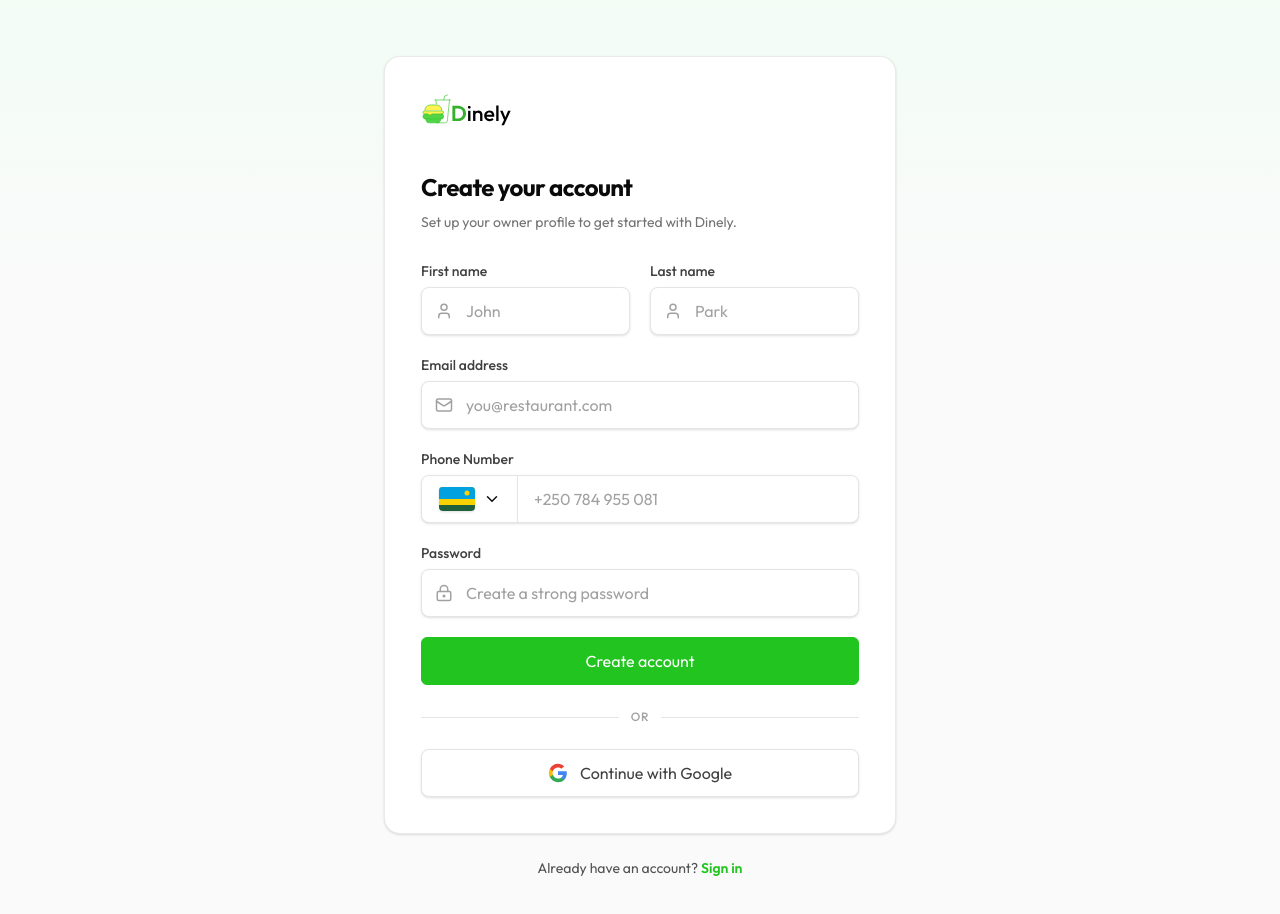
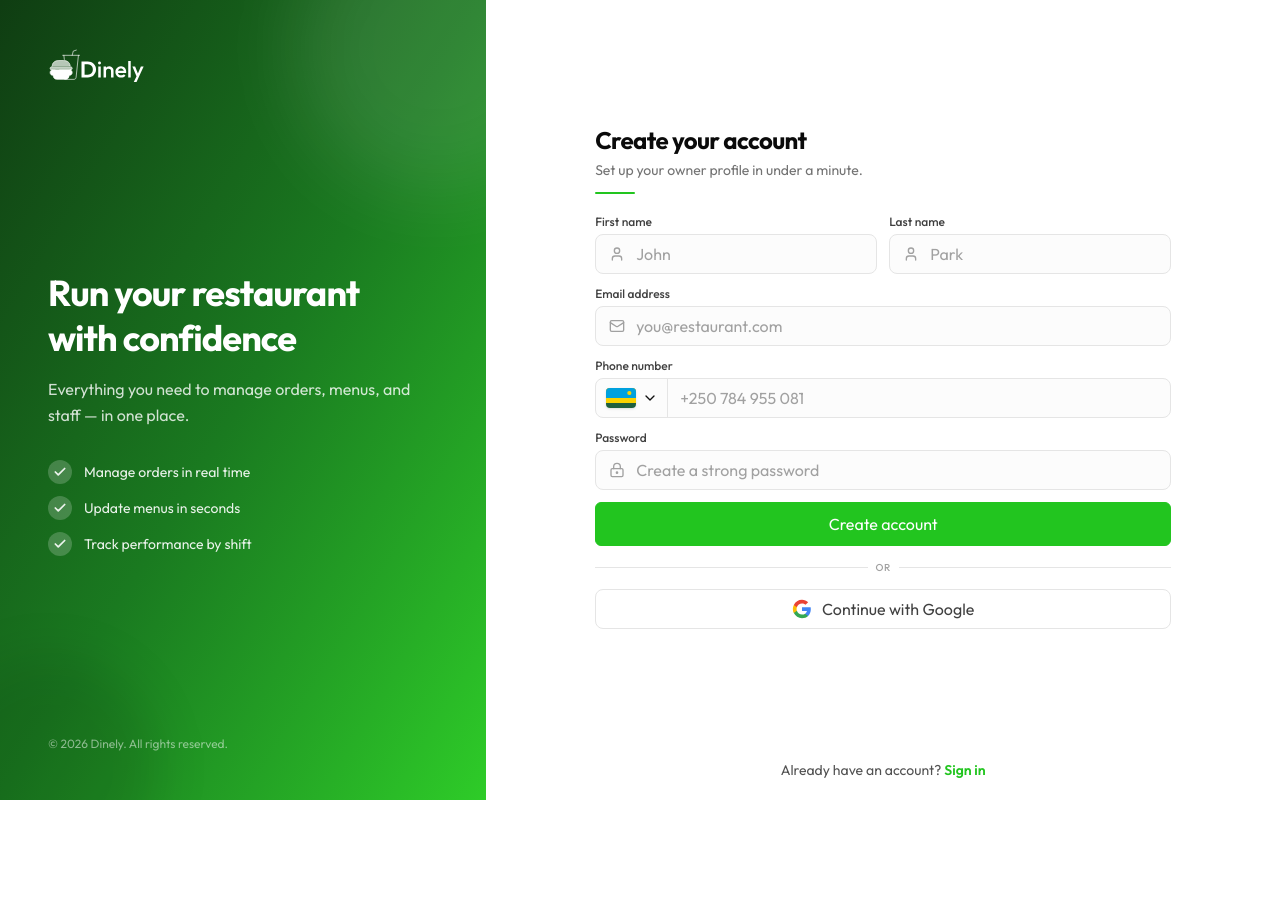
Before and after one commit to Honore-models/Dinely, a Next.js app in the folder dinely-saas/: page /register in a window 1280 px wide. Shown: the top 914 px of the page. After the commit the page ends 800 px from the top, so only its background shows below. Built offline with nearby package versions, Linux system fonts and the light colour scheme.

Commit message:
refactor: update layout and styling for authentication pages, including compact input sizes and improved AuthFormPanel structure

```diff
--- a/dinely-saas/src/app/(auth)/layout.tsx
+++ b/dinely-saas/src/app/(auth)/layout.tsx
@@ -1,3 +1,3 @@
 export default function AuthLayout({ children }: { children: React.ReactNode }) {
-  return children;
+  return <div className="h-dvh overflow-hidden">{children}</div>;
 }
--- a/dinely-saas/src/app/(auth)/register/page.tsx
+++ b/dinely-saas/src/app/(auth)/register/page.tsx
@@ -7,14 +7,17 @@ import { Button } from "../../../components/ui/Button";
 import { Input } from "../../../components/ui/Input";
 import { PhoneInput } from "../../../components/ui/PhoneInput";
 
+const compact = "compact" as const;
+const icon = 16;
+
 export default function RegisterPage() {
   return (
     <AuthFormPanel
       wide
       title="Create your account"
-      subtitle="Set up your owner profile to get started with Dinely."
+      subtitle="Set up your owner profile in under a minute."
       footer={
-        <p className="text-center text-sm text-neutral-600">
+        <p className="text-center text-xs text-neutral-600 sm:text-sm">
           Already have an account?{" "}
           <Link href="/login" className="font-semibold text-[#22c51f] hover:text-[#1bad1a]">
             Sign in
@@ -22,33 +25,35 @@ export default function RegisterPage() {
         </p>
       }
     >
-      <form className="mt-7 grid gap-5 sm:grid-cols-2">
-        <Input label="First name" placeholder="John" icon={<User size={18} />} />
-        <Input label="Last name" placeholder="Park" icon={<User size={18} />} />
-        <div className="sm:col-span-2">
+      <form className="grid grid-cols-2 gap-x-3 gap-y-3">
+        <Input size={compact} label="First name" placeholder="John" icon={<User size={icon} />} />
+        <Input size={compact} label="Last name" placeholder="Park" icon={<User size={icon} />} />
+        <div className="col-span-2">
           <Input
+            size={compact}
             label="Email address"
             type="email"
             placeholder="you@restaurant.com"
-            icon={<Mail size={18} />}
+            icon={<Mail size={icon} />}
           />
         </div>
-        <div className="sm:col-span-2">
-          <PhoneInput placeholder="+250 784 955 081" />
+        <div className="col-span-2">
+          <PhoneInput size={compact} placeholder="+250 784 955 081" />
         </div>
-        <div className="sm:col-span-2">
+        <div className="col-span-2">
           <Input
+            size={compact}
             label="Password"
             type="password"
             placeholder="Create a strong password"
-            icon={<LockKeyhole size={18} />}
+            icon={<LockKeyhole size={icon} />}
           />
         </div>
-        <Button className="h-12 w-full rounded-lg text-sm sm:col-span-2">Create account</Button>
-        <div className="sm:col-span-2">
+        <Button className="col-span-2 h-10 w-full rounded-lg text-sm">Create account</Button>
+        <div className="col-span-2">
           <AuthDivider />
         </div>
-        <div className="sm:col-span-2">
+        <div className="col-span-2">
           <AuthGoogleButton label="Continue with Google" />
         </div>
       </form>
--- /dev/null
+++ b/dinely-saas/src/components/auth/AuthBrandPanel.tsx
@@ -0,0 +1,47 @@
+import Image from "next/image";
+import { Check } from "lucide-react";
+
+const highlights = [
+  "Manage orders in real time",
+  "Update menus in seconds",
+  "Track performance by shift",
+];
+
+export function AuthBrandPanel() {
+  return (
+    <aside className="relative hidden overflow-hidden bg-gradient-to-br from-[#0f3d12] via-[#1a7a20] to-[#2ecc28] lg:flex lg:flex-col lg:justify-between lg:p-10 xl:p-12">
+      <div className="pointer-events-none absolute -right-24 -top-24 h-72 w-72 rounded-full bg-white/10 blur-2xl" />
+      <div className="pointer-events-none absolute -bottom-20 -left-16 h-56 w-56 rounded-full bg-black/10 blur-xl" />
+
+      <Image
+        src="/logo.svg"
+        alt="Dinely"
+        width={128}
+        height={46}
+        className="relative brightness-0 invert"
+        priority
+      />
+
+      <div className="relative max-w-sm">
+        <h2 className="text-3xl font-bold leading-tight tracking-tight text-white xl:text-4xl">
+          Run your restaurant with confidence
+        </h2>
+        <p className="mt-4 text-sm leading-relaxed text-white/80 xl:text-base">
+          Everything you need to manage orders, menus, and staff — in one place.
+        </p>
+        <ul className="mt-8 space-y-3">
+          {highlights.map((item) => (
+            <li key={item} className="flex items-center gap-3 text-sm text-white/90">
+              <span className="flex h-6 w-6 shrink-0 items-center justify-center rounded-full bg-white/20">
+                <Check size={14} strokeWidth={3} />
+              </span>
+              {item}
+            </li>
+          ))}
+        </ul>
+      </div>
+
+      <p className="relative text-xs text-white/50">© {new Date().getFullYear()} Dinely. All rights reserved.</p>
+    </aside>
+  );
+}
--- a/dinely-saas/src/components/auth/AuthDivider.tsx
+++ b/dinely-saas/src/components/auth/AuthDivider.tsx
@@ -1,11 +1,11 @@
 export function AuthDivider() {
   return (
-    <div className="relative py-1">
+    <div className="relative py-0.5">
       <div className="absolute inset-0 flex items-center" aria-hidden="true">
         <div className="w-full border-t border-neutral-200" />
       </div>
       <div className="relative flex justify-center">
-        <span className="bg-white px-3 text-xs font-medium uppercase tracking-wider text-neutral-400">or</span>
+        <span className="bg-white px-2 text-[10px] font-medium uppercase tracking-wider text-neutral-400">or</span>
       </div>
     </div>
   );
--- a/dinely-saas/src/components/auth/AuthFormPanel.tsx
+++ b/dinely-saas/src/components/auth/AuthFormPanel.tsx
@@ -1,6 +1,7 @@
 import Image from "next/image";
 import Link from "next/link";
 import type { ReactNode } from "react";
+import { AuthBrandPanel } from "./AuthBrandPanel";
 
 interface AuthFormPanelProps {
   title: string;
@@ -12,25 +13,30 @@ interface AuthFormPanelProps {
 
 export function AuthFormPanel({ title, subtitle, children, footer, wide }: AuthFormPanelProps) {
   return (
-    <main className="relative flex min-h-screen flex-col bg-neutral-50">
-      <div
-        className="pointer-events-none absolute inset-x-0 top-0 h-72 bg-gradient-to-b from-green-50/80 to-transparent"
-        aria-hidden="true"
-      />
+    <main className="grid h-dvh overflow-hidden bg-white lg:grid-cols-[minmax(300px,38%)_1fr]">
+      <AuthBrandPanel />
 
-      <div className="relative flex flex-1 flex-col items-center justify-center px-5 py-10 sm:px-6 sm:py-14">
-        <div className={`w-full ${wide ? "max-w-lg" : "max-w-[400px]"}`}>
-          <div className="rounded-2xl border border-neutral-200/80 bg-white p-7 shadow-sm sm:p-9">
-            <Link href="/" className="mb-8 inline-block">
-              <Image src="/logo.svg" alt="Dinely" width={120} height={44} priority />
-            </Link>
-            <h1 className="text-2xl font-bold tracking-tight text-neutral-950">{title}</h1>
-            <p className="mt-2 text-sm leading-relaxed text-neutral-500">{subtitle}</p>
+      <section className="flex min-h-0 flex-col overflow-hidden">
+        <header className="shrink-0 px-5 pt-4 sm:px-8 lg:hidden">
+          <Link href="/">
+            <Image src="/logo.svg" alt="Dinely" width={96} height={36} priority />
+          </Link>
+        </header>
+
+        <div className="flex min-h-0 flex-1 flex-col justify-center px-5 py-2 sm:px-8 lg:px-12 lg:py-0 xl:px-16">
+          <div className={`mx-auto w-full ${wide ? "max-w-xl" : "max-w-[380px]"}`}>
+            <div className="mb-4 sm:mb-5">
+              <h1 className="text-xl font-bold tracking-tight text-neutral-950 sm:text-2xl">{title}</h1>
+              <p className="mt-1 text-xs text-neutral-500 sm:text-sm">{subtitle}</p>
+              <div className="mt-3 h-0.5 w-10 rounded-full bg-[#22c51f]" />
+            </div>
+
             {children}
           </div>
-          <div className="mt-6">{footer}</div>
         </div>
-      </div>
+
+        <footer className="shrink-0 px-5 pb-5 pt-2 sm:px-8 lg:px-12 xl:px-16">{footer}</footer>
+      </section>
     </main>
   );
 }
--- a/dinely-saas/src/components/auth/AuthGoogleButton.tsx
+++ b/dinely-saas/src/components/auth/AuthGoogleButton.tsx
@@ -31,7 +31,7 @@ export function AuthGoogleButton({ label, className = "", ...props }: AuthGoogle
   return (
     <button
       type="button"
-      className={`inline-flex h-12 w-full items-center justify-center gap-3 rounded-lg border border-neutral-200 bg-white text-sm font-medium text-neutral-700 shadow-sm transition hover:border-neutral-300 hover:bg-neutral-50 focus-visible:outline focus-visible:outline-2 focus-visible:outline-offset-2 focus-visible:outline-[#22c51f] ${className}`}
+      className={`inline-flex h-10 w-full items-center justify-center gap-2.5 rounded-lg border border-neutral-200 bg-white text-sm font-medium text-neutral-700 transition hover:border-neutral-300 hover:bg-neutral-50 focus-visible:outline focus-visible:outline-2 focus-visible:outline-offset-2 focus-visible:outline-[#22c51f] ${className}`}
       {...props}
     >
       <GoogleIcon />
--- a/dinely-saas/src/components/ui/Input.tsx
+++ b/dinely-saas/src/components/ui/Input.tsx
@@ -4,12 +4,19 @@ interface InputProps extends InputHTMLAttributes<HTMLInputElement> {
   label: string;
   error?: string;
   icon?: ReactNode;
+  size?: "default" | "compact";
 }
 
-export function Input({ label, error, icon, className = "", ...props }: InputProps) {
+const inputSizes = {
+  default: { label: "mb-1.5 text-sm", field: "h-12 text-sm" },
+  compact: { label: "mb-1 text-xs", field: "h-10 text-sm" },
+};
+
+export function Input({ label, error, icon, size = "default", className = "", ...props }: InputProps) {
+  const s = inputSizes[size];
   return (
     <label className="block">
-      <span className="mb-1.5 block text-sm font-medium text-neutral-700">{label}</span>
+      <span className={`block font-medium text-neutral-700 ${s.label}`}>{label}</span>
       <span className="relative block">
         {icon ? (
           <span className="pointer-events-none absolute left-3.5 top-1/2 -translate-y-1/2 text-neutral-400">
@@ -17,8 +24,8 @@ export function Input({ label, error, icon, className = "", ...props }: InputPro
           </span>
         ) : null}
         <input
-          className={`h-12 w-full rounded-lg border border-neutral-200 bg-white px-4 text-sm text-neutral-900 shadow-sm outline-none transition placeholder:text-neutral-400 autofill:bg-white autofill:shadow-[inset_0_0_0px_1000px_#ffffff] autofill:[-webkit-text-fill-color:#171717] focus:border-[#22c51f] focus:ring-4 focus:ring-green-100/80 ${
-            icon ? "pl-11" : ""
+          className={`w-full rounded-lg border border-neutral-200 bg-neutral-50/50 px-4 text-neutral-900 outline-none transition placeholder:text-neutral-400 autofill:bg-white autofill:shadow-[inset_0_0_0px_1000px_#ffffff] autofill:[-webkit-text-fill-color:#171717] focus:border-[#22c51f] focus:bg-white focus:ring-2 focus:ring-green-100/80 ${s.field} ${
+            icon ? "pl-10" : ""
           } ${className}`}
           {...props}
         />
--- a/dinely-saas/src/components/ui/PhoneInput.tsx
+++ b/dinely-saas/src/components/ui/PhoneInput.tsx
@@ -5,25 +5,29 @@ import { RwandaFlagIcon } from "./Icons";
 interface PhoneInputProps extends InputHTMLAttributes<HTMLInputElement> {
   label?: string;
   error?: string;
+  size?: "default" | "compact";
 }
 
-export function PhoneInput({ label = "Phone Number", error, className = "", ...props }: PhoneInputProps) {
+export function PhoneInput({ label = "Phone number", error, size = "default", className = "", ...props }: PhoneInputProps) {
+  const compact = size === "compact";
   return (
     <label className="block">
-      <span className="mb-1.5 block text-sm font-medium text-neutral-700">{label}</span>
+      <span className={`block font-medium text-neutral-700 ${compact ? "mb-1 text-xs" : "mb-1.5 text-sm"}`}>
+        {label}
+      </span>
       <div
-        className={`flex h-12 overflow-hidden rounded-lg border border-neutral-200 bg-white shadow-sm transition focus-within:border-[#22c51f] focus-within:ring-4 focus-within:ring-green-100/80 ${className}`}
+        className={`flex overflow-hidden rounded-lg border border-neutral-200 bg-neutral-50/50 transition focus-within:border-[#22c51f] focus-within:bg-white focus-within:ring-2 focus-within:ring-green-100/80 ${compact ? "h-10" : "h-12"} ${className}`}
       >
         <button
           type="button"
           aria-label="Select country"
-          className="flex w-24 shrink-0 items-center justify-center gap-2 border-r border-neutral-200"
+          className={`flex shrink-0 items-center justify-center gap-1.5 border-r border-neutral-200 ${compact ? "w-[4.5rem]" : "w-24"}`}
         >
-          <RwandaFlagIcon className="h-6 w-auto rounded-[4px] shadow-sm" />
-          <ChevronDown size={18} />
+          <RwandaFlagIcon className={`w-auto rounded-[4px] shadow-sm ${compact ? "h-5" : "h-6"}`} />
+          <ChevronDown size={compact ? 16 : 18} />
         </button>
         <input
-          className="min-w-0 flex-1 px-4 text-base font-medium outline-none placeholder:text-neutral-400"
+          className={`min-w-0 flex-1 px-3 outline-none placeholder:text-neutral-400 ${compact ? "text-sm" : "text-base font-medium"}`}
           {...props}
         />
       </div>
```
Also changed, not shown: dinely-saas/src/app/(auth)/forgot-password/page.tsx (+11 -5 lines), dinely-saas/src/app/(auth)/login/page.tsx (+16 -9 lines).
